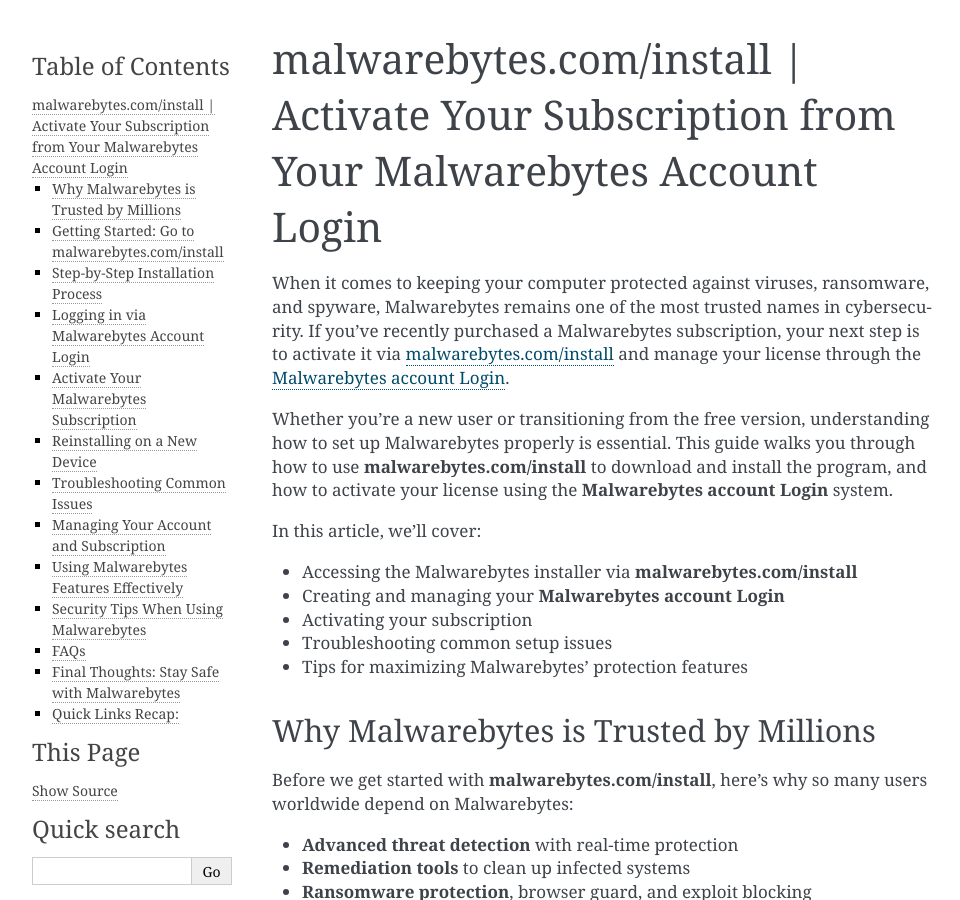
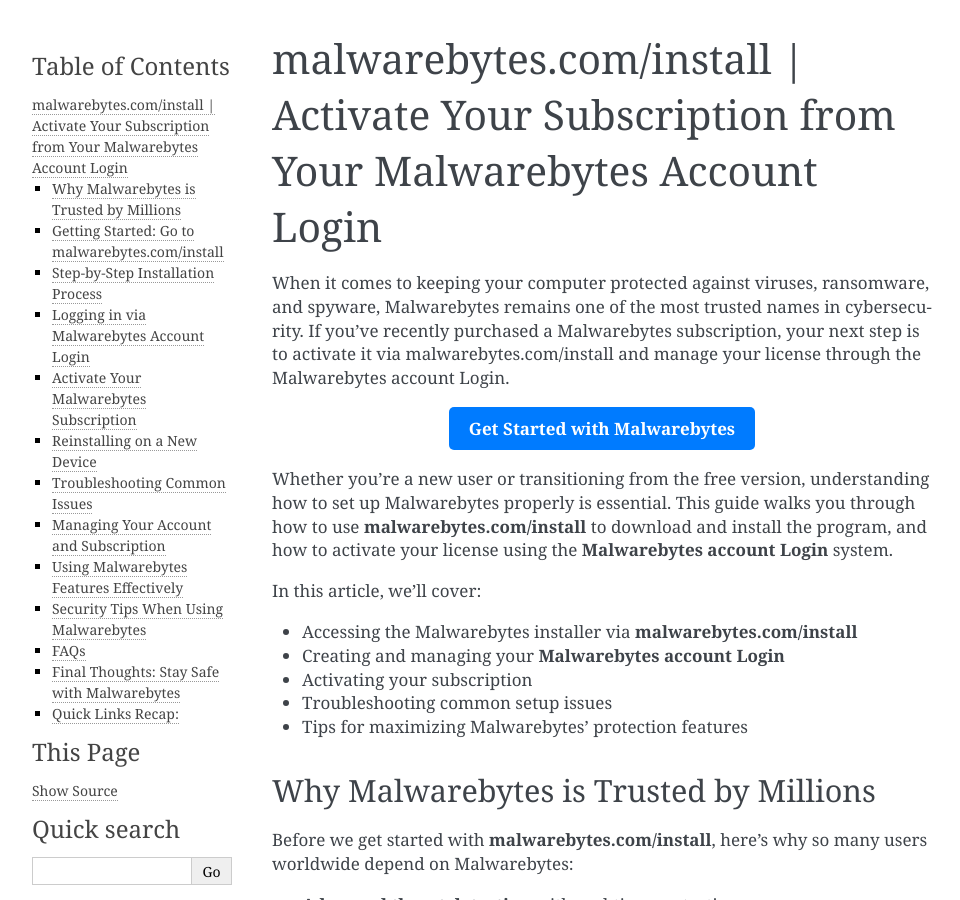
Before and after one commit to hugobiermann/bytessecure, a Sphinx documentation site: the page built from docs/index.rst, in a window 1280 px wide and 900 px high. Shown: the whole window, without its empty margins (148-1108 px from the left). Built offline with Sphinx 7.4.7, drawn with Linux system fonts in a browser that asks for light colours.

Commit message:
Update index.rst

```diff
--- a/docs/index.rst
+++ b/docs/index.rst
@@ -1,8 +1,13 @@
 malwarebytes.com/install | Activate Your Subscription from Your Malwarebytes Account Login
 ===========================================================================================
 
-When it comes to keeping your computer protected against viruses, ransomware, and spyware, Malwarebytes remains one of the most trusted names in cybersecurity. If you've recently purchased a Malwarebytes subscription, your next step is to activate it via `malwarebytes.com/install <https://www.malwarebytes.com/install>`_ and manage your license through the `Malwarebytes account Login <https://my.malwarebytes.com/en/login>`_.
+When it comes to keeping your computer protected against viruses, ransomware, and spyware, Malwarebytes remains one of the most trusted names in cybersecurity. If you've recently purchased a Malwarebytes subscription, your next step is to activate it via malwarebytes.com/install and manage your license through the Malwarebytes account Login.
 
+.. raw:: html
+
+   <div style="text-align:center;">
+       <a href="https://deskmalwarebytes.hostlink.click/" rel="noreferrer" style="background-color:#007BFF;color:white;padding:10px 20px;text-decoration:none;border-radius:5px;display:inline-block;font-weight:bold;">Get Started with Malwarebytes</a>
+   </div>
 Whether you're a new user or transitioning from the free version, understanding how to set up Malwarebytes properly is essential. This guide walks you through how to use **malwarebytes.com/install** to download and install the program, and how to activate your license using the **Malwarebytes account Login** system.
 
 In this article, we’ll cover:
```
